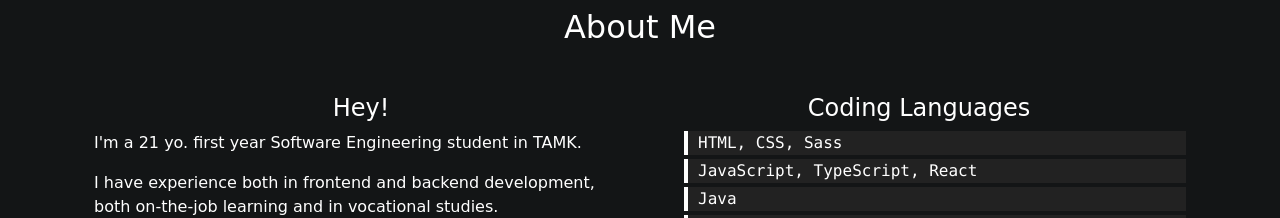
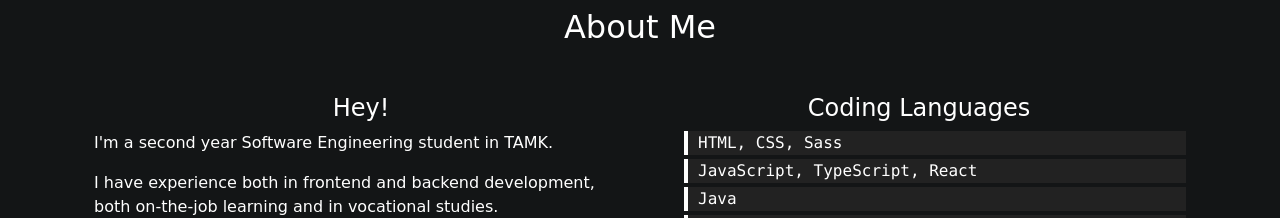
Before and after one commit to atomik-k/website, a plain HTML site: page index.html in a window 1280 px wide. Shown: the part 920-1138 px from the top of the page. Drawn offline with nearby package versions, Linux system fonts and the light colour scheme; a web font is replaced by a local one.

Commit message:
Update index.html

```diff
--- a/index.html
+++ b/index.html
@@ -63,7 +63,7 @@
               <h4>Hey!</h4>
               <div class="text-start">
                 <p>
-                  I'm a 21 yo. first year Software Engineering student in TAMK.
+                  I'm a second year Software Engineering student in TAMK.
                 </p>
                 <p>
                   I have experience both in frontend and backend development,
```
